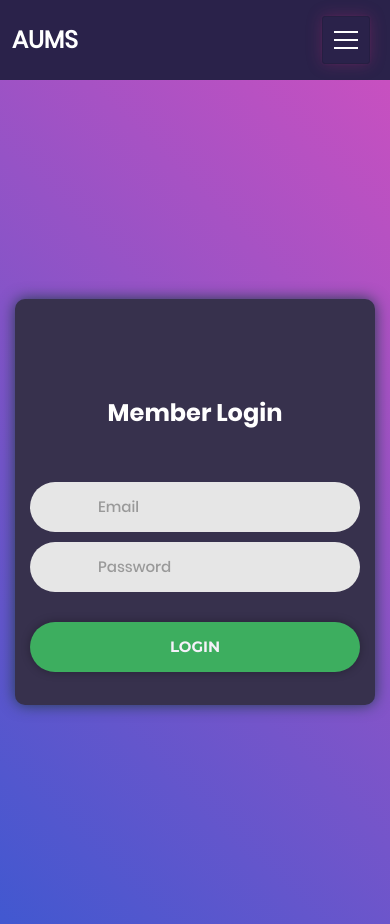
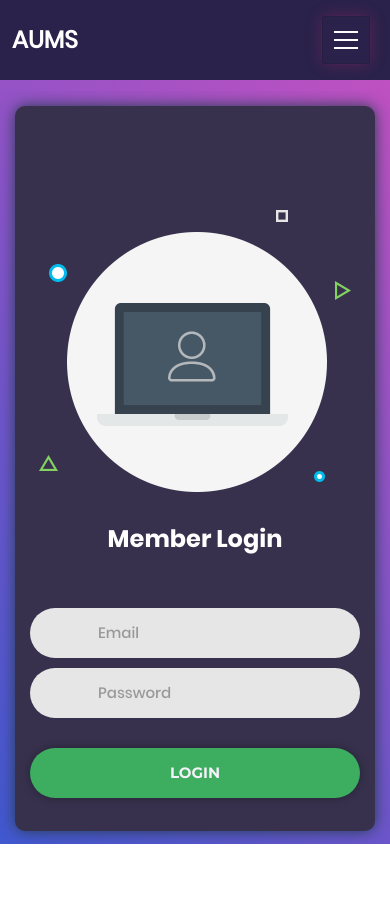
Before and after one commit to 2022-2023-nappali-vizsgaremek/AUMS, a Vue app in the folder frontend/: page / in a window 390 px wide. After the commit the page ends 844 px from the top, so only its background shows below. Built offline with nearby package versions, Linux system fonts and the light colour scheme.

Commit message:
major design changes

```diff
--- a/frontend/index.html
+++ b/frontend/index.html
@@ -4,7 +4,7 @@
     <meta charset="UTF-8">
     <link rel="icon" href="./src/images/icons/business-building-icon-black-15.jpg">
     <link rel="stylesheet" type="text/css" href="./src/fonts/font-awesome-4.7.0/css/font-awesome.min.css">
-    <link rel="stylesheet" type="text/css" href="./src/assets/login.css">
+    <link rel="stylesheet" type="text/css" href="./src/assets/main.css">
     <meta name="viewport" content="width=device-width, initial-scale=1.0">
     <title>AUMS</title>
   </head>
--- a/frontend/src/App.vue
+++ b/frontend/src/App.vue
@@ -3,6 +3,8 @@
 </script>
 
 <template>
-  <Navigation />
-  <router-view />
+  <div class="app-content container-gradient-scrollable">
+    <Navigation />
+    <router-view/>
+  </div>
 </template>
--- a/frontend/src/assets/login.css
+++ b/frontend/src/assets/main.css
@@ -30,8 +30,23 @@
   }
 
   body, html {
+      margin: 0px;
+      padding: 0px;
+      min-height: 100%;
       height: 100%;
       font-family: Poppins-Regular, sans-serif;
+  }
+
+  body{
+    display: flex;
+    flex-direction: column;
+  }
+
+  .app-content {
+    display: flex;
+    flex-direction: column;
+    flex-grow: 1;
+    min-height: 0;
   }
 
   /*---------------------------------------------*/
@@ -150,7 +165,7 @@
 
   .container-login100 {
     width: 100%;
-    min-height: 100vh;
+    overflow: hidden;
     display: -webkit-box;
     display: -webkit-flex;
     display: -moz-box;
@@ -160,10 +175,6 @@
     justify-content: center;
     align-items: center;
     padding: 15px;
-    background: -webkit-linear-gradient(-135deg, #c850c0, #4158d0);
-    background: -o-linear-gradient(-135deg, #c850c0, #4158d0);
-    background: -moz-linear-gradient(-135deg, #c850c0, #4158d0);
-    background: linear-gradient(-135deg, #c850c0, #4158d0);
   }
 
   .wrap-login100 {
@@ -185,19 +196,25 @@
 
   /*//////////////////////////////////////////////////////////////////
   [ General bg ]*/
-  /*.container-gradient {
+
+  .container-gradient {
     width: 100%;
-    min-height: 100vh;
+    height: 100vh;
+    display: flex;
+    justify-content: center;
+    align-items: center;
+    overflow: hidden;
     background: #9053c7;
     background: -webkit-linear-gradient(-135deg, #c850c0, #4158d0);
     background: -o-linear-gradient(-135deg, #c850c0, #4158d0);
     background: -moz-linear-gradient(-135deg, #c850c0, #4158d0);
     background: linear-gradient(-135deg, #c850c0, #4158d0);
-  }*/
+  }
 
-  .container-gradient {
+  .container-gradient-scrollable {
     width: 100%;
-    min-height: 100vh;
+    height: 100vh;
+    overflow-y: auto;
     background: #9053c7;
     background: -webkit-linear-gradient(-135deg, #c850c0, #4158d0);
     background: -o-linear-gradient(-135deg, #c850c0, #4158d0);
@@ -450,15 +467,22 @@
   [ Responsive ]*/
   @media (max-width: 992px) {
     .wrap-login100 {
-      padding: 177px 90px 33px 85px;
+      padding: 100px 80px 33px 80px;
     }
 
     .login100-pic {
-      width: 35%;
+      margin-bottom: 30px;
+      width: 100%;
+    }
+
+    .login100-pic img {
+      display: block;
+      margin: 0 auto;
     }
 
     .login100-form {
-      width: 50%;
+      margin: 0 auto;
+      width: 60%;
     }
   }
 
@@ -468,17 +492,29 @@
     }
 
     .login100-pic {
-      display: none;
+      margin-bottom: 30px;
+      width: 100%;
+    }
+
+    .login100-pic img {
+      display: block;
+      margin: 0 auto;
     }
 
     .login100-form {
-      width: 100%;
+      margin: 0 auto;
+      width: 80%;
     }
   }
 
   @media (max-width: 576px) {
     .wrap-login100 {
       padding: 100px 15px 33px 15px;
+    }
+
+    .login100-form {
+      margin: 0 auto;
+      width: 100%;
     }
   }
 
--- a/frontend/src/views/CardsView.vue
+++ b/frontend/src/views/CardsView.vue
@@ -1,5 +1,4 @@
 <template>
-  <div class="container-gradient">
     <div class="container text-center">
       <div>
         <Cards ref="activeCardsComponent" />
@@ -9,7 +8,6 @@
         <UnknownCards @cardActivated="updateActiveCards" />
       </div>
     </div>
-  </div>
 </template>
 
 <script>
--- a/frontend/src/views/LoginView.vue
+++ b/frontend/src/views/LoginView.vue
@@ -1,5 +1,5 @@
 <template>
-  <div class="limiter">
+  <div class="limiter d-flex align-items-center justify-content-center" style="min-height: calc(100vh - 66.8px);">
     <div class="container-login100">
       <div class="wrap-login100">
         <div class="login100-pic" data-tilt v-if="!isAuthenticated">
--- a/frontend/src/views/ScheduleView.vue
+++ b/frontend/src/views/ScheduleView.vue
@@ -11,19 +11,18 @@
       </option>
     </select>
   </div>
-    <div class="wrap">
-      <div>
-        <DayPilotNavigator id="nav" :config="navigatorConfig" />
-      </div>
-      <div>
+  <div class="navigatorIconContainer ms-2 mb-2 text-center">
   <i v-if="isNavigatorVisible" class="fa fa-angle-double-left" aria-hidden="true" type="button" @click="toggleNavigator"></i>
   <i v-else class="fa fa-angle-double-right" aria-hidden="true" type="button" @click="toggleNavigator"></i>
   </div>
-        <div class="content" hidden>
+  <div class="wrap">
+      <div :class="{ 'nav-hidden': !isNavigatorVisible }" class="nav-container">
+        <DayPilotNavigator id="nav" :config="navigatorConfig" />
+      </div>
+        <div :class="{ 'content-expanded': !isNavigatorVisible }" class="content" hidden>
         <DayPilotCalendar id="dp" :config="config" ref="calendar" />
       </div>
   </div>
-
   <div v-if="modalActive" class="modal" tabindex="-1">
     <div class="modal-dialog">
       <div class="modal-content">
@@ -66,7 +65,7 @@
       const info = ref('');
       const modalActive = ref(false);
       const selectedUserId = ref('');
-      const isNavigatorVisible = ref(true);
+      const isNavigatorVisible = ref(false);
 
       const openModal = (resp) => {
         modalActive.value = true;
@@ -78,16 +77,9 @@
       };
 
       const toggleNavigator = () => {
-        if(isNavigatorVisible.value){
-          const nav = document.getElementById('nav');
-          nav.style.display = 'none';
-          isNavigatorVisible.value = false
-        }else{
-          const nav = document.getElementById('nav');
-          nav.style.removeProperty('display')
-          isNavigatorVisible.value = true
-        }
-      }
+        isNavigatorVisible.value = !isNavigatorVisible.value;
+      };
+
 
       return {
         users,
@@ -116,7 +108,7 @@
           durationBarVisible: true,
           eventDeleteHandling: "Disabled",
           eventMoveHandling: "Disabled",
-            eventResizeHandling: "Disabled",
+          eventResizeHandling: "Enabled",
           eventHoverHandling: "Disabled",
           eventClickHandling: "Enabled",
           eventClickHandling: "Bubble",
@@ -130,7 +122,6 @@
                 resp.push(arg + ': ' + args.e.data[arg].toString().split('T')[1]);
               }
             }
-              //alert(resp);
             openModal(resp);
           }
         }
@@ -146,9 +137,23 @@
       }
     },
     methods: {
+      watchCalendarHeight() {
+        setInterval(() => {
+          const calendarElement = document.querySelector('#dp > div:nth-child(2)');
+          if (calendarElement && calendarElement.style.height !== '100%') {
+            calendarElement.style.height = '100%';
+          }
+        }, 500);
+      },
       async loadUsers() {
         const response = await axios.get('http://127.0.0.1:5000/users', header);
         this.users.value = response.data;
+      },
+      adjustCalendarHeight() {
+        const calendarElement = document.querySelector('#dp > div:nth-child(2)');
+        if (calendarElement) {
+          calendarElement.style.height = 'calc(100% - 30px)';
+        }
       },
       async loadEventsByUser(userid) {
         let events = [];
@@ -179,44 +184,15 @@
         this.calendar.update({events});
         document.querySelector('.content').hidden = false;
       },
-
-
-      /*async loadEvents() {
-        const response = await axios.get('http://127.0.0.1:5000/schedule', header);
-        let colors = ['#FF6633', '#FFB399', '#FF33FF', '#FFFF99', '#00B3E6',
-		                  '#E6B333', '#3366E6', '#999966', '#99FF99', '#B34D4D',
-                      '#80B300', '#809900', '#E6B3B3', '#6680B3', '#66991A',
-                      '#FF99E6', '#CCFF1A', '#FF1A66', '#E6331A', '#33FFCC',
-                      '#66994D', '#B366CC', '#4D8000', '#B33300', '#CC80CC',
-                      '#66664D', '#991AFF', '#E666FF', '#4DB3FF', '#1AB399',
-                      '#E666B3', '#33991A', '#CC9999', '#B3B31A', '#00E680',
-                      '#4D8066', '#809980', '#E6FF80', '#1AFF33', '#999933',
-                      '#FF3380', '#CCCC00', '#66E64D', '#4D80CC', '#9900B3',
-                      '#E64D66', '#4DB380', '#FF4D4D', '#99E6E6', '#6666FF'];
-        const raw_events = response.data;
-        let events = [];
-        for (let i = 0; i < raw_events.length; i++) {
-          let event = {
-            id: raw_events[i].id,
-            start: raw_events[i].start,
-            end: raw_events[i].end,
-            backColor: colors[Math.floor(Math.random() * colors.length) + 1]
-          }
-          events.push(event);
-        }
-        this.calendar.update({events});
-      },*/
-
     },
     mounted() {
-      //this.loadEvents();
       this.loadUsers();
+      this.watchCalendarHeight();
     }
   }
 </script>
 
 <style>
-
   body{
     background: #9053c7;
     background: -webkit-linear-gradient(-135deg, #c850c0, #4158d0);
@@ -225,13 +201,21 @@
     background: linear-gradient(-135deg, #c850c0, #4158d0);
   }
 
-  .wrap {
-    display: flex;
+  #dp {
+    height: 100%;
+  }
 
+  #dp:nth-child(2){
+    height: 100% !important;
+  }
+
+  .calendar_default_main::after{
+    height: 100%;
   }
 
   .wrap {
     display: flex;
+    height: 100%;
   }
 
   .left {
@@ -239,9 +223,14 @@
   }
 
   .content {
-    flex-grow: 1;
+    transition: all 0.5s ease;
+    width: calc(100% - 20px);
+    height: 100%;
   }
 
+  .content-expanded {
+    width: 100%;
+  }
 
   .calendar_default_event_inner {
     background: #2e78d6;
@@ -298,12 +287,36 @@
     align-items: center;
   }
 
+  .nav-wrapper {
+    display: flex;
+  }
+
+  .arrow-container {
+    display: flex;
+    align-items: center;
+  }
+
   .fa-angle-double-left{
     font-size: 2rem;
     color: #fff;
   }
+
   .fa-angle-double-right{
     font-size: 2rem;
     color: #fff;
   }
+
+  .nav-container {
+    transition: all 0.5s;
+  }
+
+  .nav-hidden {
+    margin-left: -212px;
+  }
+
+  .navigatorIconContainer{
+    width: 35px;
+    background-color: rgba(0, 0, 0, 0.5);
+    border-radius: 50%;
+  }
 </style>
```
Also changed, not shown: frontend/src/components/Navigation.vue (+22 -22 lines), frontend/src/views/RegisterView.vue (+78 -82 lines). Lines whose indentation alone changed are shown as unchanged.
